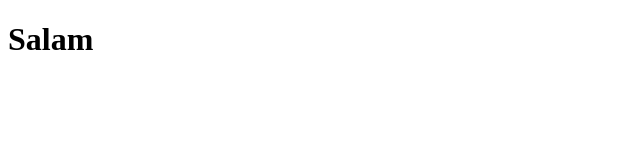
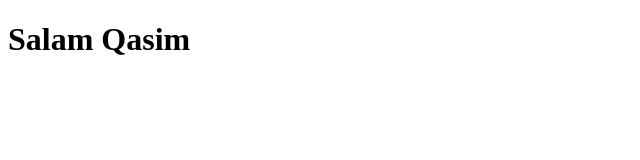
Before and after one commit to Qasim781/test1, a plain HTML site: page index.html in a window 1280 px wide. Shown: the whole page, without its empty margins (0-640 px from the left). Drawn offline with Linux system fonts and the light colour scheme.

Commit message:
deyisdim

```diff
--- a/index.html
+++ b/index.html
@@ -7,6 +7,6 @@
     <title>Document</title>
 </head>
 <body>
-    <h1>Salam </h1>
+    <h1>Salam Qasim</h1>
 </body>
 </html>
```
